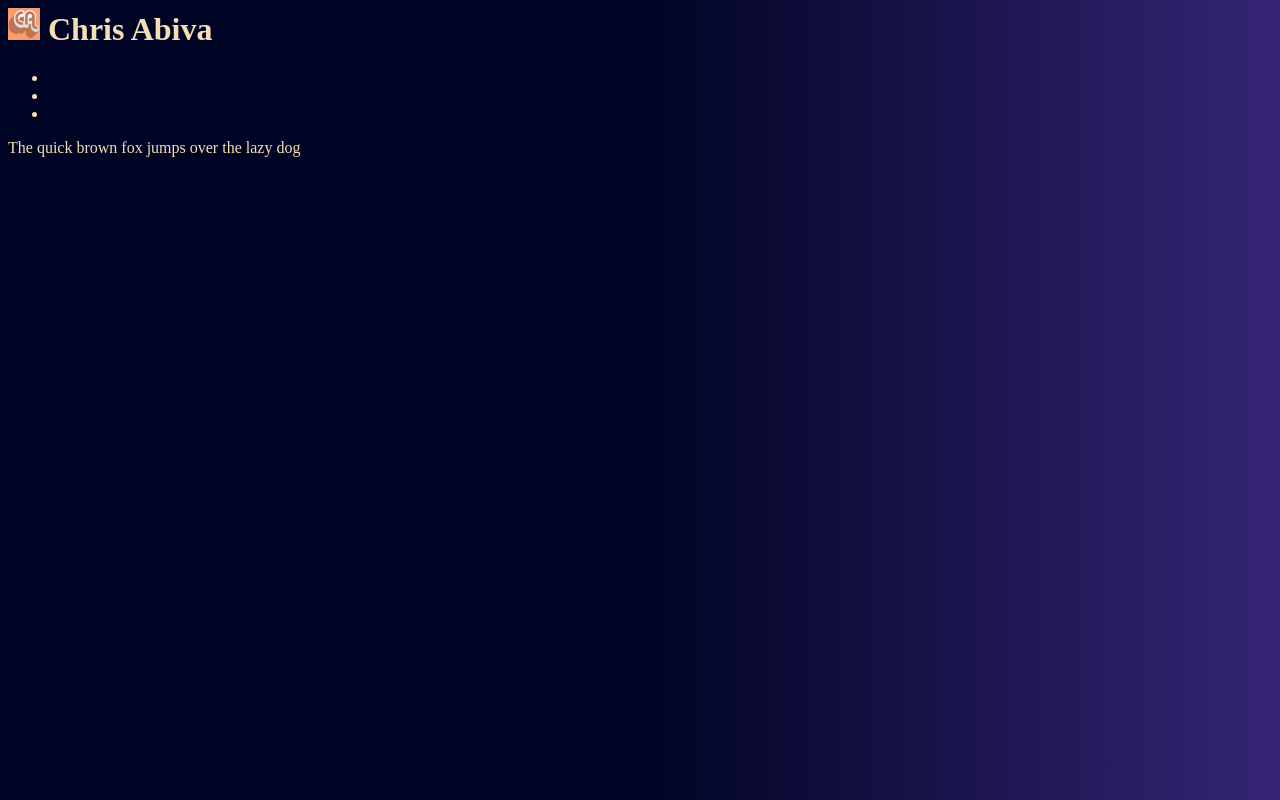
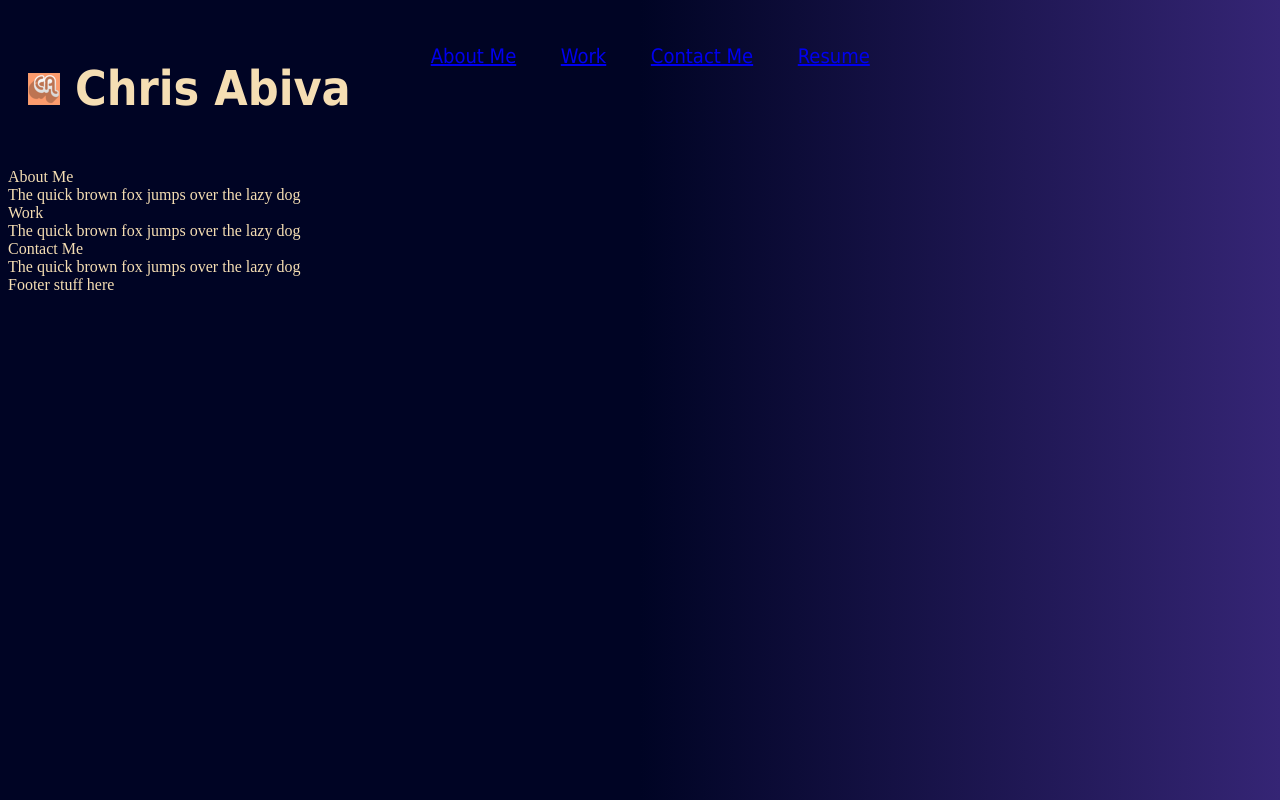
Before and after one commit to Chabivz/002-CSS, a plain HTML site: page index.html in a window 1280 px wide. Drawn offline with Linux system fonts and the light colour scheme.

Commit message:
Updating HTML and CSS

```diff
--- a/assets/css/style.css
+++ b/assets/css/style.css
@@ -3,3 +3,35 @@ html {
     background: linear-gradient(90deg, rgba(0,4,36,1) 50%, rgba(53,37,117,1) 100%, rgba(0,212,255,1) 100%);
     color: wheat;
 }
+
+
+/* Header CSS */
+
+.header {
+    display: flex;
+    flex-wrap: wrap;
+    font-family: Tahoma, sans-serif;
+}
+.header h1 {
+    font-size: 48px;
+    padding: 20px;
+}
+
+.navigator {
+    flex-direction: column;
+}
+
+.navigator  ul {
+    list-style-type: none;
+
+}
+
+.navigator ul li {
+
+    display: inline-block;
+    padding: 20px;
+    font-size: 20px;
+}
+
+
+/* Main CSS */
--- a/index.html
+++ b/index.html
@@ -9,19 +9,26 @@
     </head>
 
     <!-- Header -->
-    <header>
+    <header class="header">
         <h1> <img src="./assets/images/favicon-32x32.png" alt=""> Chris Abiva</h1>
+        <!-- Navigation Tool Bar -->
+        <nav class="navigator">
+            <!-- List of Content -->
         <ul>
             <li>
-
+                <a href="#AboutMe">About Me</a>
             </li>
             <li>
-
+                <a href="#Work">Work</a>
             </li>
             <li>
-
+                <a href="#Contact">Contact Me</a>
+            </li>
+            <li>
+                <a href="#Resume">Resume</a>
             </li>
         </ul>
+    </nav>
     </header>
 
     <!-- Main Content -->
@@ -29,19 +36,39 @@
     <div>
 
     </div>
-    <main>
+    <main class="main">
         <article>
-            <section>
+            <section id="AboutMe">
+                <!-- About Me Page -->
+                <div>
+                    About Me
+                </div>
                 The quick brown fox jumps over the lazy dog
             </section>
             <section>
-
+                <!-- Work Surf Report | LED Wall | Calculator | Pastel Puzzle | Run Buddy -->
+                <div>
+                    Work
+                </div>
+                The quick brown fox jumps over the lazy dog
+            </section>
+            <section>
+                <div>
+                    <!-- Personal Link -->
+                    Contact Me
+                </div>
+                The quick brown fox jumps over the lazy dog
             </section>
         </article>
     </main>
 
     <!-- Footer -->
     <footer>
+        <div>
+            Footer stuff here
+        </div>
+        <section>
 
+        </section>
     </footer>
 </html>
```
